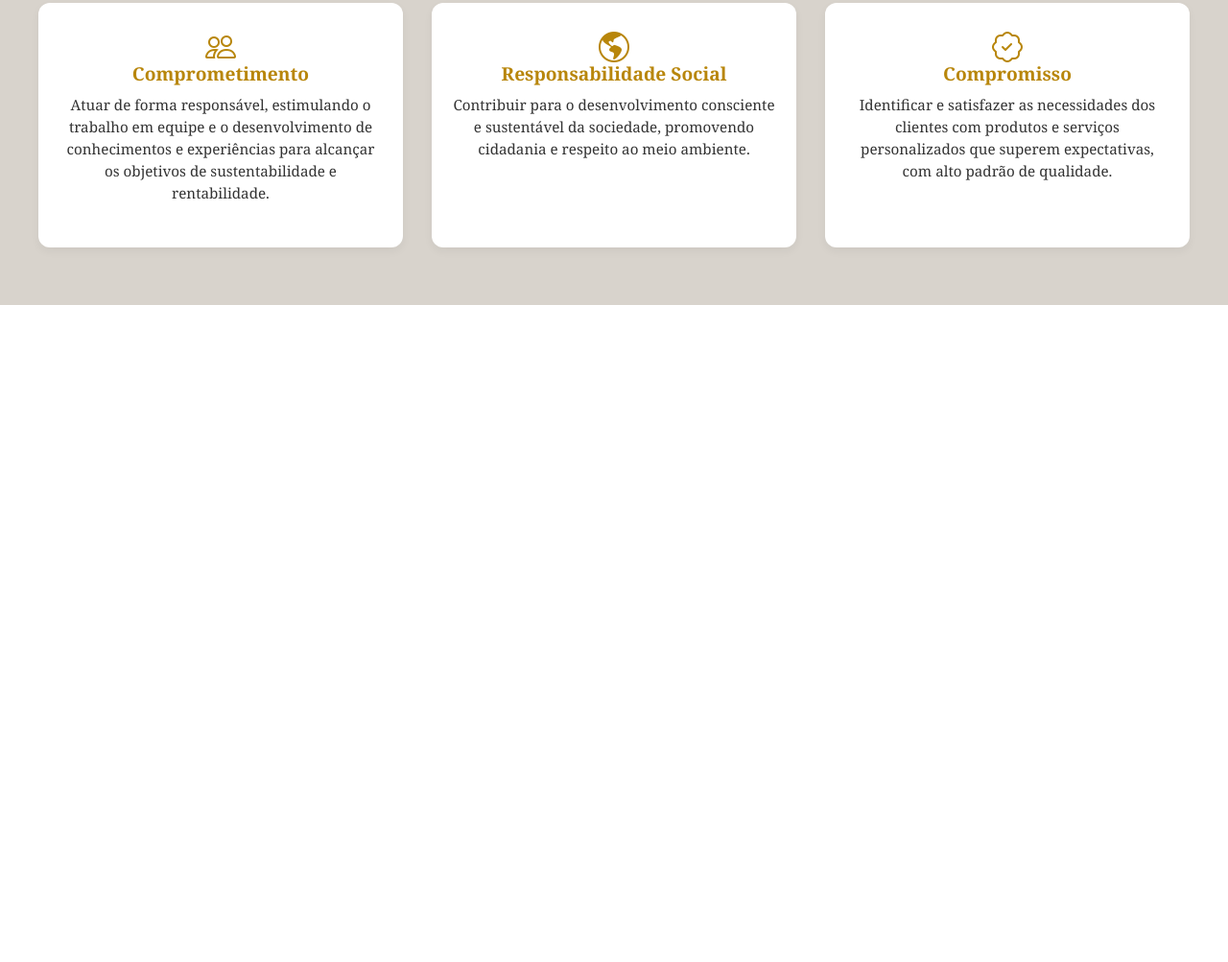
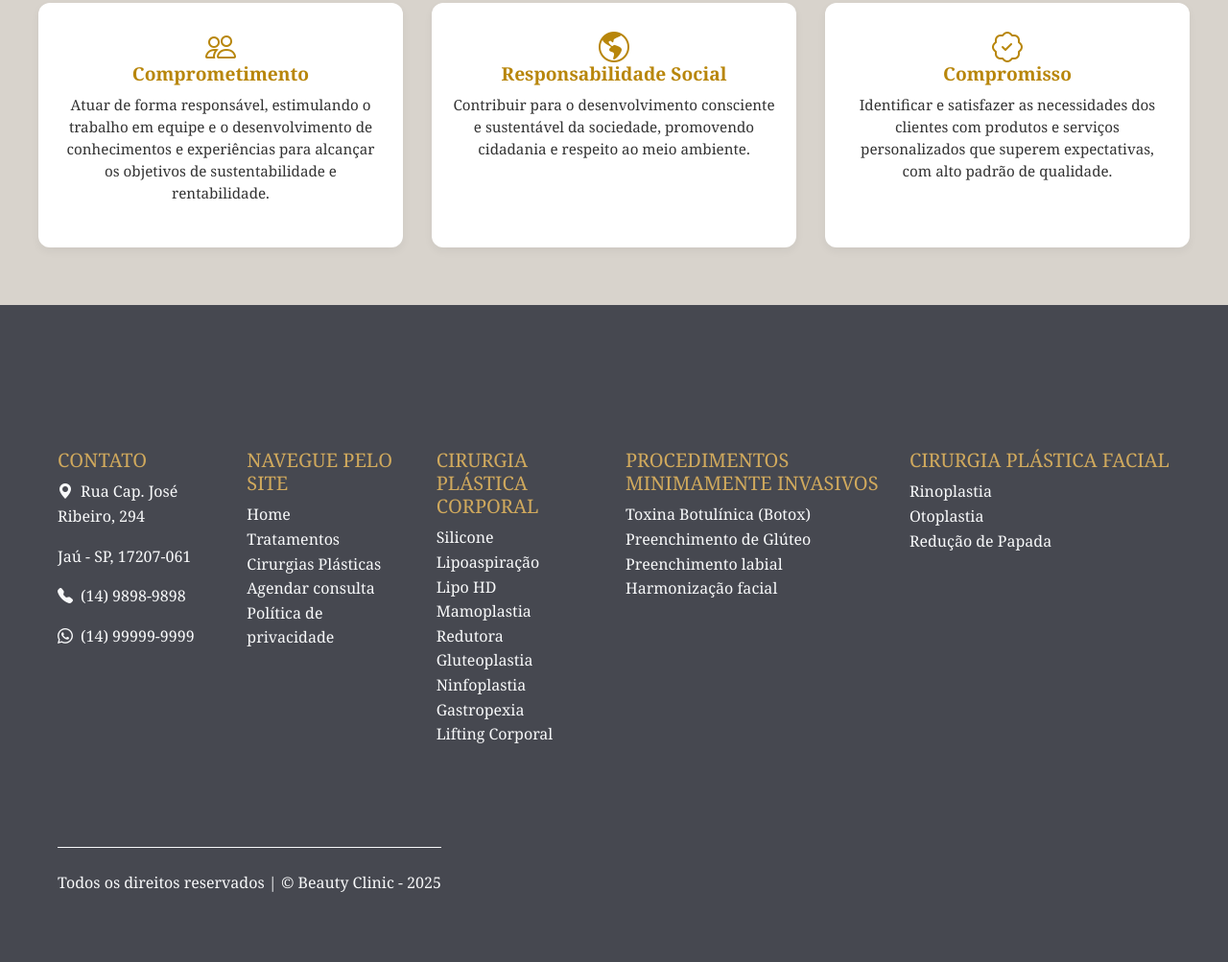
Before and after one commit to KaiqueSpilari/Site-Beauty-Clinic, a plain HTML site: page index.html in a window 1280 px wide. Shown: the part 1202-2205 px from the top of the page at 96% size. Before the commit the page ends 1520 px from the top, so only its background shows below. Drawn offline with nearby package versions, Linux system fonts and the light colour scheme.

Commit message:
Add footer section to index.html with contact information, navigation links, and WhatsApp button

```diff
--- a/index.html
+++ b/index.html
@@ -298,3 +298,97 @@
     </div>
   </div>
 </section>
+
+<!-- Rodapé -->
+<footer class="text-light w-100 mt-7" style="background-color: #464850; padding-top: 50px; padding-bottom: 50px;">
+  <div class="container">
+    <div class="row text-start">
+
+      <!-- Coluna 1: Contato -->
+      <div class="col-md-2 col-12 mb-4">
+        <h5 class="text-uppercase" style="color: #d0a95d">Contato</h5>
+        <p><i class="bi bi-geo-alt-fill me-2"></i>Rua Cap. José Ribeiro, 294</p>
+        <p>Jaú - SP, 17207-061</p>
+        <p><i class="bi bi-telephone-fill me-2"></i>(14) 9898-9898</p>
+        <p><i class="bi bi-whatsapp me-2"></i>(14) 99999-9999</p>
+      </div>
+
+      <!-- Coluna 2: Navegação -->
+      <div class="col-md-2 col-12 mb-4">
+        <h5 class="text-uppercase" style="color: #d0a95d">Navegue pelo site</h5>
+        <ul class="list-unstyled">
+          <li>Home</li>
+          <li>Tratamentos</li>
+          <li>Cirurgias Plásticas</li>
+          <li>Agendar consulta</li>
+          <li>Política de privacidade</li>
+        </ul>
+      </div>
+
+      <!-- Coluna 3: Cirurgia Corporal -->
+      <div class="col-md-2 mb-4">
+        <h5 class="text-uppercase" style="color: #d0a95d">Cirurgia Plástica Corporal</h5>
+        <ul class="list-unstyled">
+          <li>Silicone</li>
+          <li>Lipoaspiração</li>
+          <li>Lipo HD</li>
+          <li>Mamoplastia Redutora</li>
+          <li>Gluteoplastia</li>
+          <li>Ninfoplastia</li>
+          <li>Gastropexia</li>
+          <li>Lifting Corporal</li>
+        </ul>
+      </div>
+
+      <!-- Coluna 4: Procedimentos Minimamente Invasivos -->
+      <div class="col-md-3 mb-4">
+        <h5 class="text-uppercase" style="color: #d0a95d">Procedimentos Minimamente Invasivos</h5>
+        <ul class="list-unstyled">
+          <li>Toxina Botulínica (Botox)</li>
+          <li>Preenchimento de Glúteo</li>
+          <li>Preenchimento labial</li>
+          <li>Harmonização facial</li>
+        </ul>
+      </div>
+
+      <!-- Coluna 5: Cirurgia Facial -->
+      <div class="col-md-3 mb-4">
+        <h5 class="text-uppercase" style="color: #d0a95d">Cirurgia Plástica Facial</h5>
+        <ul class="list-unstyled">
+          <li>Rinoplastia</li>
+          <li>Otoplastia</li>
+          <li>Redução de Papada</li>
+        </ul>
+      </div>
+
+    </div>
+<!-- Botão flutuante do WhatsApp -->
+<a
+href="https://wa.me/5514999999999?text=Olá%2C%20gostaria%20de%20mais%20informações!"
+target="_blank"
+style="
+  position: fixed;
+  bottom: 20px;
+  right: 20px;
+  background-color: #25d366;
+  color: white;
+  padding: 12px 16px;
+  border-radius: 50%;
+  font-size: 1.6rem;
+  box-shadow: 0 2px 6px rgba(0, 0, 0, 0.3);
+  z-index: 1000;
+"
+>
+<i class="bi bi-whatsapp"></i>
+</a>
+
+
+    <!-- Direitos Autorais -->
+    <div class="text-center pt-4 mt-4 border-top border-light">
+      <p class="mb-0">
+        Todos os direitos reservados | &copy; Beauty Clinic -
+        <script>document.write(new Date().getFullYear());</script>
+      </p>
+    </div>
+  </div>
+</footer>
```
